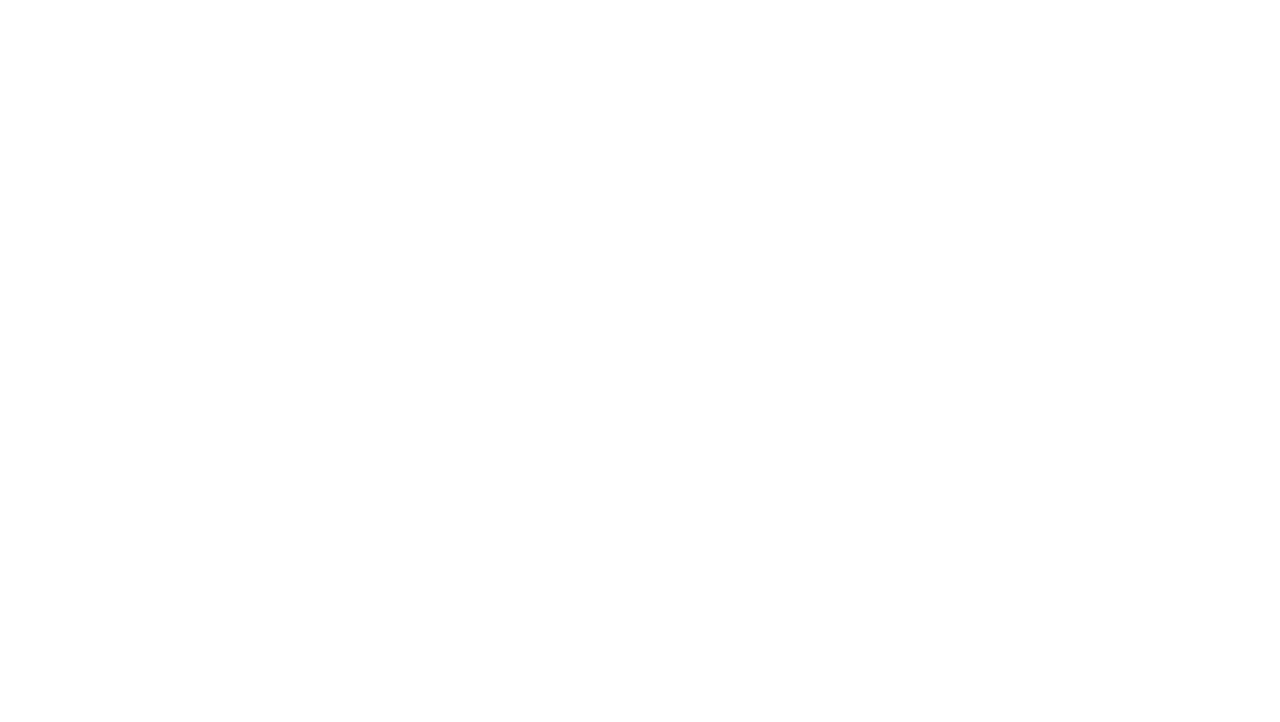
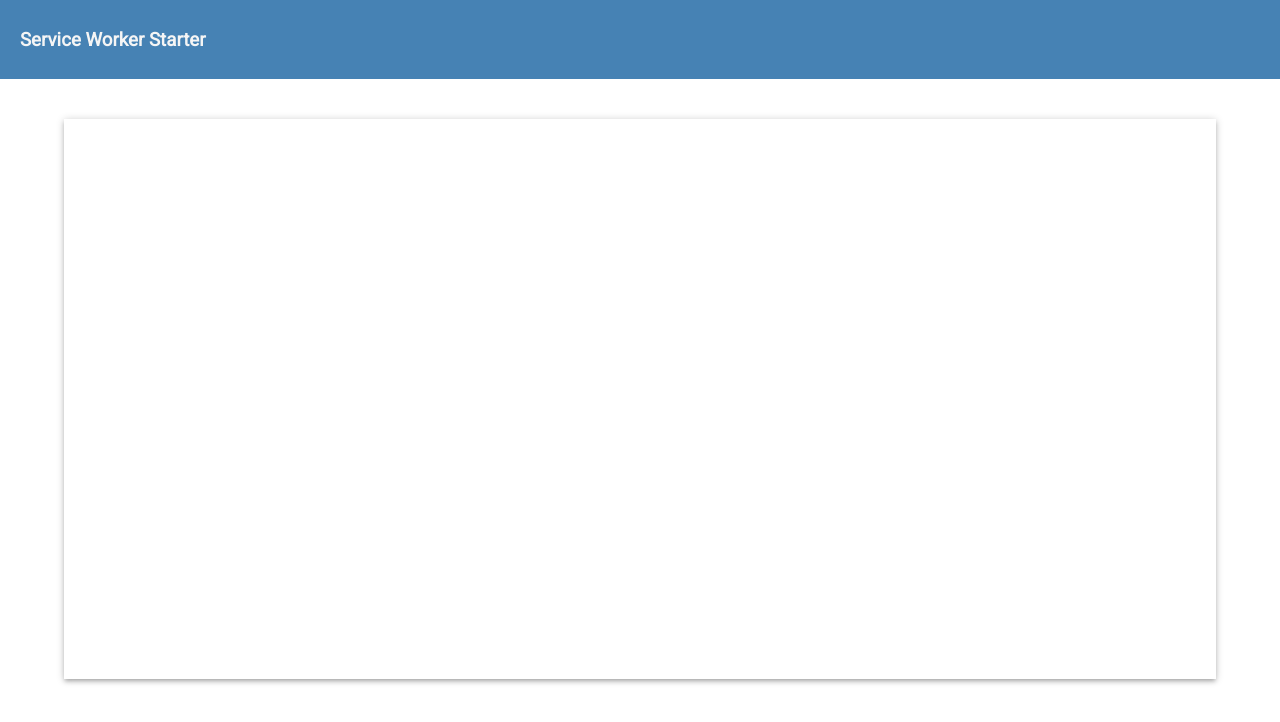
Before and after one commit to j-sommer/service-worker-starter, a website: page index.html in a window 1280 px wide. Drawn offline with Linux system fonts and the light colour scheme.

Commit message:
Create a minimal example of offline support

```diff
--- a/index.html
+++ b/index.html
@@ -1,11 +1,27 @@
 <!DOCTYPE html>
 <html lang="en">
-<head>
-    <meta charset="UTF-8">
-    <meta name="viewport" content="width=device-width, initial-scale=1.0">
+  <head>
+    <meta charset="UTF-8" />
+    <meta name="viewport" content="width=device-width, initial-scale=1.0" />
     <title>Service Worker Starter</title>
-</head>
-<body>
+    <link rel="stylesheet" type="text/css" href="./styles.css" />
+    <link
+      href="https://fonts.googleapis.com/css2?family=Roboto&display=swap"
+      rel="stylesheet"
+    />
+  </head>
+  <body>
+    <header class="app-header">
+      <h3>Service Worker Starter</h3>
+    </header>
 
-</body>
+    <main class="app-content"></main>
+
+    <script>
+      if ('serviceWorker' in navigator) {
+        // service worker API supported
+        navigator.serviceWorker.register('/service-worker.js', { scope: '/' });
+      }
+    </script>
+  </body>
 </html>
--- /dev/null
+++ b/styles.css
@@ -0,0 +1,24 @@
+body {
+  margin: 0;
+  font-family: 'Roboto', sans-serif;
+  display: flex;
+  flex-direction: column;
+}
+
+.app-header {
+  display: flex;
+  flex-direction: row;
+  background-color: steelblue;
+  color: whitesmoke;
+
+  padding: 10px 20px;
+}
+
+.app-content {
+  height: 70vh;
+  width: 90vw;
+  margin-top: 5vh;
+  align-self: center;
+  box-shadow: 0 3px 4px 0 rgba(0, 0, 0, 0.14),
+    0 3px 3px -2px rgba(0, 0, 0, 0.12), 0 1px 8px 0 rgba(0, 0, 0, 0.2);
+}
```
Also changed, not shown: service-worker.js (added, +23 -0 lines).
